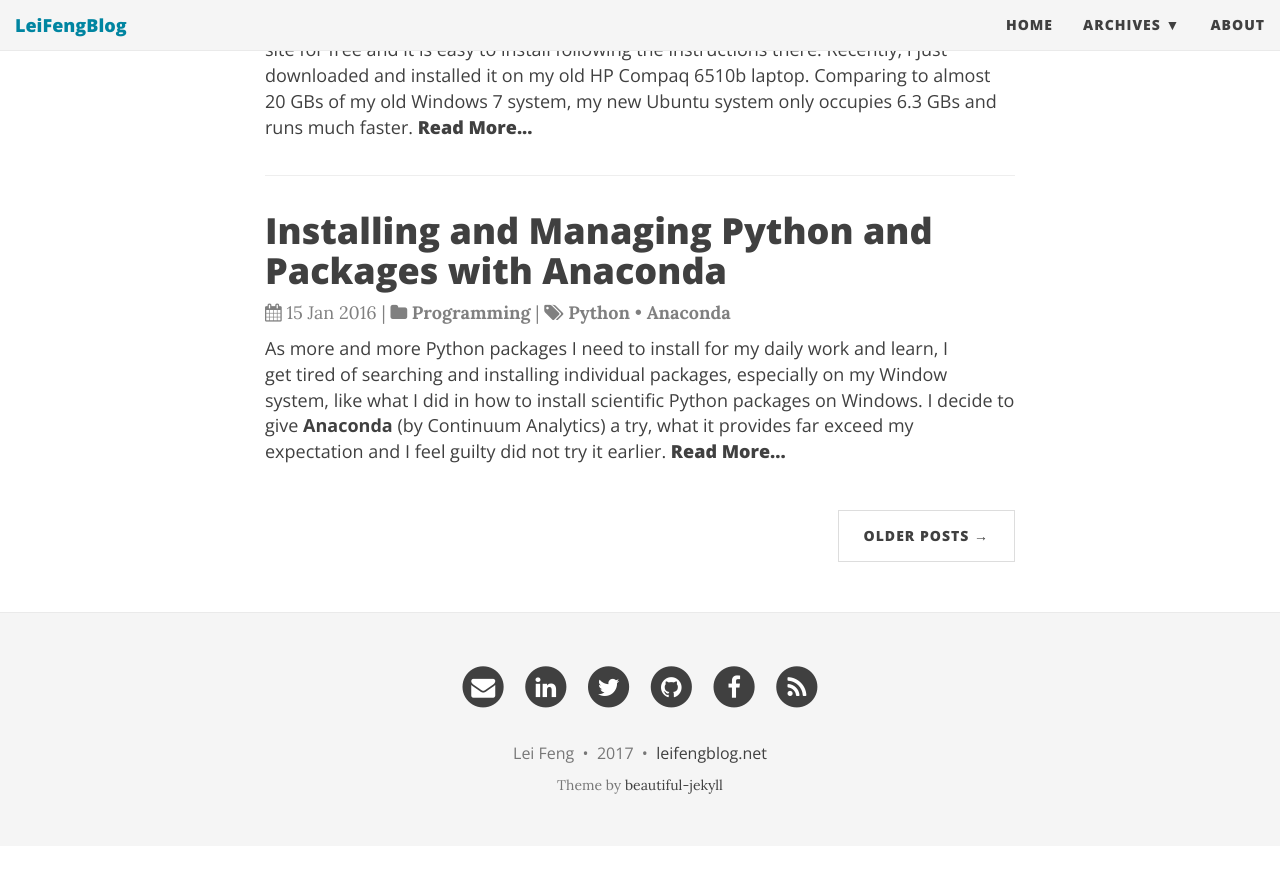
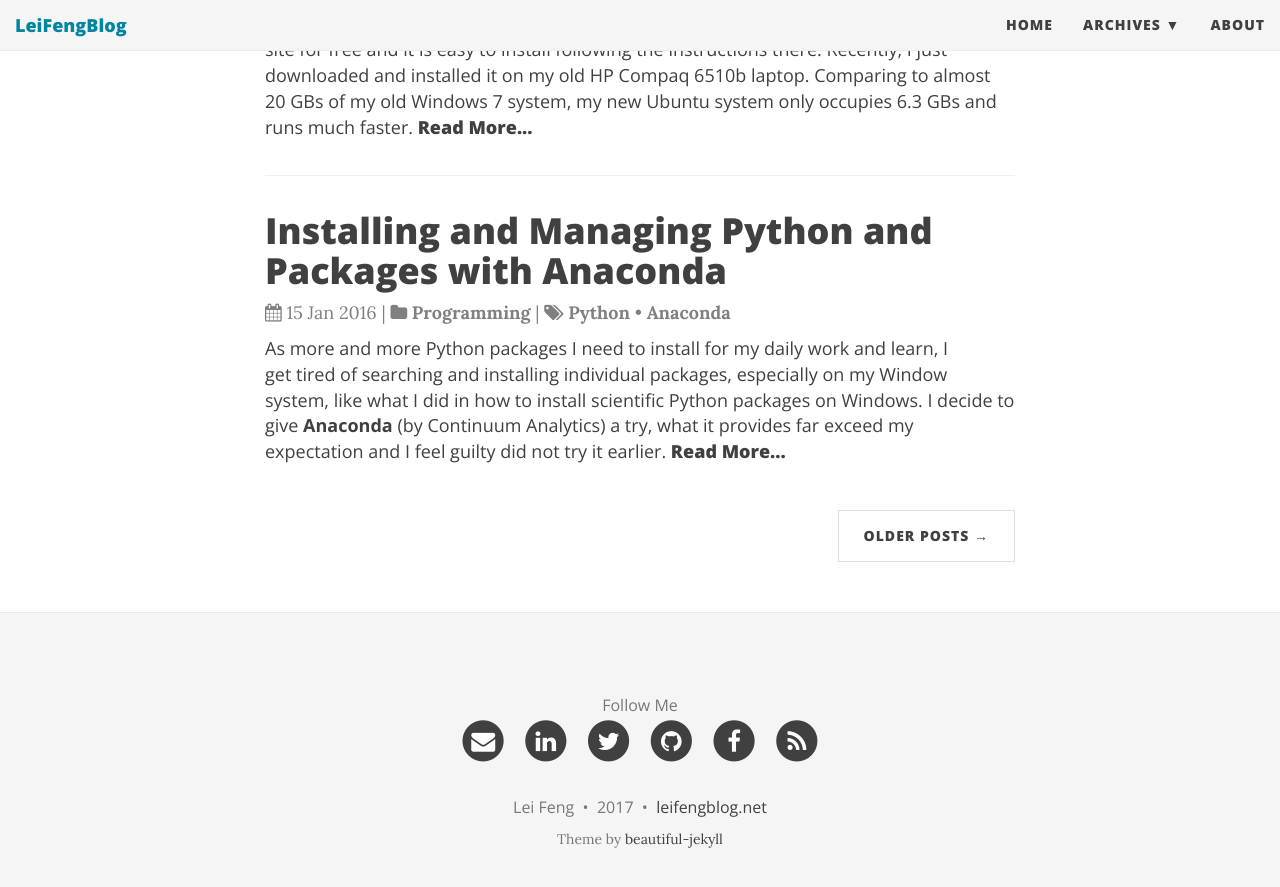
Before and after one commit to stonefl/stonefl.github.io, a Jekyll site: the page built from index.html, in a window 1280 px wide and 900 px high, scrolled down 1561 px. Shown: the top 887 px of the window. Built offline with Jekyll 4.4.1, drawn with Linux system fonts in a browser that asks for light colours; nearby versions of some CDN libraries; the list of posts is cut into pages by our own code; before the commit the page ends 2407 px from its top, so only the background shows below that.

Commit message:
Update footer.html

```diff
--- a/_includes/footer.html
+++ b/_includes/footer.html
@@ -1,5 +1,8 @@
 <footer>
   <div class="container beautiful-jekyll-footer">
+	  <p class="copyright text-muted">
+		  Follow Me
+	  </p>
     <div class="row">
       <div class="col-lg-8 col-lg-offset-2 col-md-10 col-md-offset-1">
         <ul class="list-inline text-center footer-links">
```
